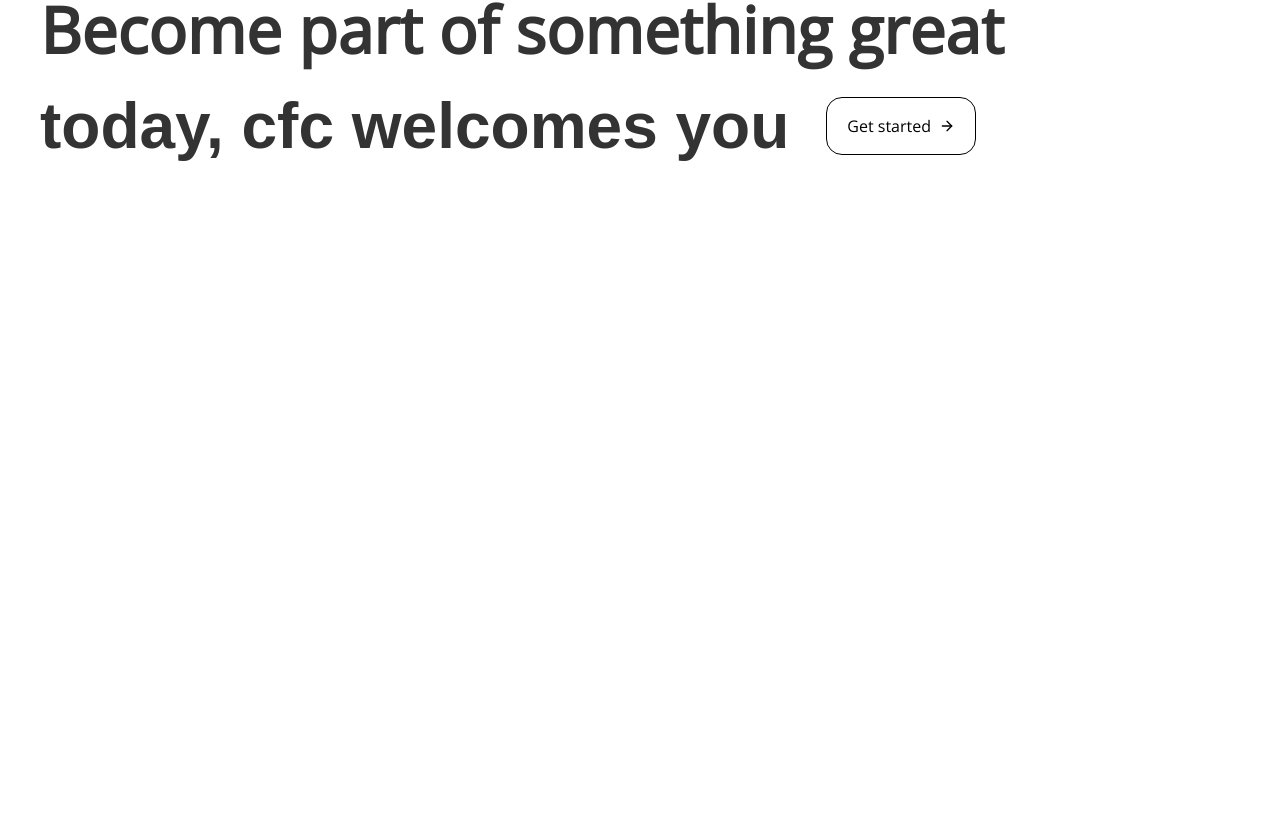
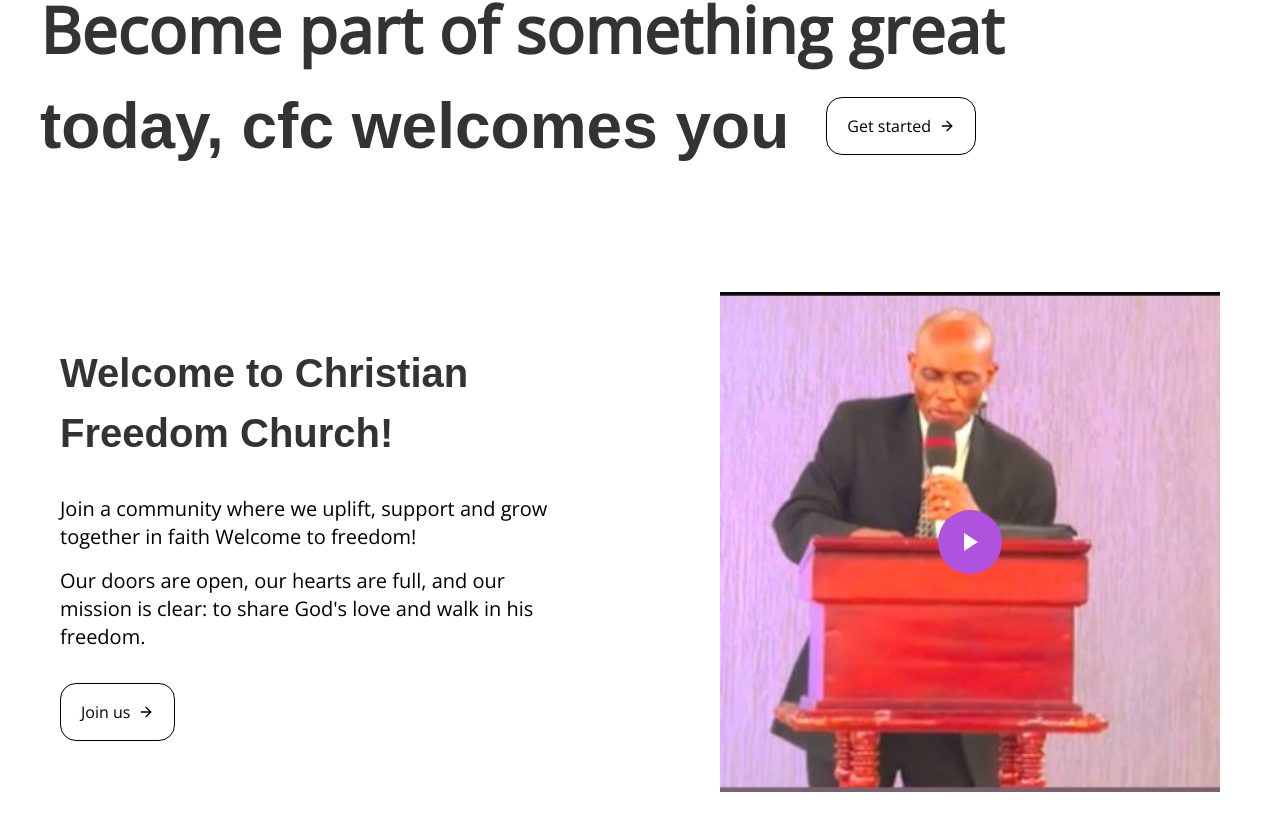
Before and after one commit to twesigetrejan/christian_freedom_church_website, a Next.js app: page / in a window 1280 px wide. Shown: the part 522-1352 px from the top of the page. Before the commit the page ends 800 px from the top, so only its background shows below. Built offline with nearby package versions, Linux system fonts and the light colour scheme.

Commit message:
welcome section done

```diff
--- a/app/page.tsx
+++ b/app/page.tsx
@@ -1,10 +1,12 @@
 import Hero from "@/components/hero";
-import { Montserrat } from "@next/font/google";
+import WelcomeMessage from "@/components/welcome";
 
 export default function Home() {
   return (
+
     <div className="font-sans">
       <Hero />
+      <WelcomeMessage />
     </div>
   );
 }
--- /dev/null
+++ b/components/container.tsx
@@ -0,0 +1,6 @@
+const Container = ({ children }: { children: React.ReactNode }) => {
+  return <div className="max-w-[1280px] mx-auto w-full px-10">{children}</div>;
+};
+
+
+export default Container;
--- a/components/hero.tsx
+++ b/components/hero.tsx
@@ -1,19 +1,20 @@
 import { ArrowRight } from "lucide-react";
 import Image from "next/image";
+import Container from "@/components/container";
 
 const Hero = () => {
   return (
-    <div className="px-10">
-      <div className="items-center flex justify-center pt-[52px] pb-[60px]">
+    <Container >
+      <div className="items-center flex justify-center pt-[52px] pb-[60px] w-full">
         <Image
           src={"/Images/hero-image.png"}
           alt={"hero image"}
-          width={1200}
+          width={1280}
           height={320}
           className="object-cover "
         />
       </div>
-      <div className="flex flex-col items-start pb-[52px]">
+      <div className="flex flex-col items-start pb-[52px] ">
         <h1 className="text-dark font-bold text-[64px] ">
           Become part of something great
         </h1>
@@ -28,7 +29,7 @@ const Hero = () => {
           </button>
         </div>
       </div>
-    </div>
+    </Container>
   );
 };
 
--- /dev/null
+++ b/components/welcome.tsx
@@ -0,0 +1,82 @@
+"use client";
+
+import React, { useState } from "react";
+import { ArrowRight, Play, PlayCircle } from "lucide-react";
+import Image from "next/image";
+
+const WelcomeMessage = () => {
+  const [isPlaying, setisPlaying] = useState(false);
+  const Video = () => {
+    return (
+      <div className="relative w-full h-full">
+        <video
+          className="absolute inset-0 w-full h-full object-cover rounded-2xl"
+          controls
+          poster="Images/welcome.jpg"
+          preload="none"
+          autoPlay={isPlaying}
+        >
+          <source src="Videos/welcome_video.mp4" type="video/mp4" />
+          <track
+            src="/path/to/captions.vtt"
+            kind="subtitles"
+            srcLang="en"
+            label="English"
+          />
+          Your browser does not support the video tag.
+        </video>
+      </div>
+    );
+  };
+
+  return (
+    <div className="flex justify-center items-center gap-20 px-[60px]">
+      {/* content section */}
+      <div className="py-[117px] flex flex-col items-start">
+        <h2 className="pb-8 font-Montserrat text-[40px] font-semibold w-[580px] h-auto text-dark">
+          Welcome to Christian Freedom Church!
+        </h2>
+        <div className="flex flex-col gap-4 pb-8 max-w-[496px]">
+          <p className="text-xl">
+            Join a community where we uplift, support and grow together in faith
+            Welcome to freedom!
+          </p>
+          <p className="text-xl">
+            Our doors are open, our hearts are full, and our mission is clear:
+            to share God's love and walk in his freedom.
+          </p>
+        </div>
+        <button className="btn flex items-center">
+          Join us
+          <ArrowRight className="w-4 h-4 ml-2" />
+        </button>
+      </div>
+      {/* video section */}
+      <div className="relative w-[500px] h-[500px] rounded-2xl">
+        {isPlaying ? (
+          <Video />
+        ) : (
+          <div className="w-full relative isolate">
+            <div className="absolute z-50 w-full h-full grid place-items-center">
+              <button
+                className="bg-primary hover:scale-105 duration-300 transition-all hover:bg-primary-100 h-16 w-16 rounded-full grid place-items-center"
+                onClick={() => setisPlaying(true)}
+              >
+                <Play fill="#ffff" strokeWidth={0} className="h-6 w-6" />
+              </button>
+            </div>
+            <Image
+              src={"/Images/welcome.jpg"}
+              alt={"Sunday second service welcome message"}
+              width={500}
+              height={500}
+              className="w-full object-cover object-center rounded-md h-[500px]"
+            />
+          </div>
+        )}
+      </div>
+    </div>
+  );
+};
+
+export default WelcomeMessage;
```
Also changed, not shown: public/Images/welcome.jpg (added).
